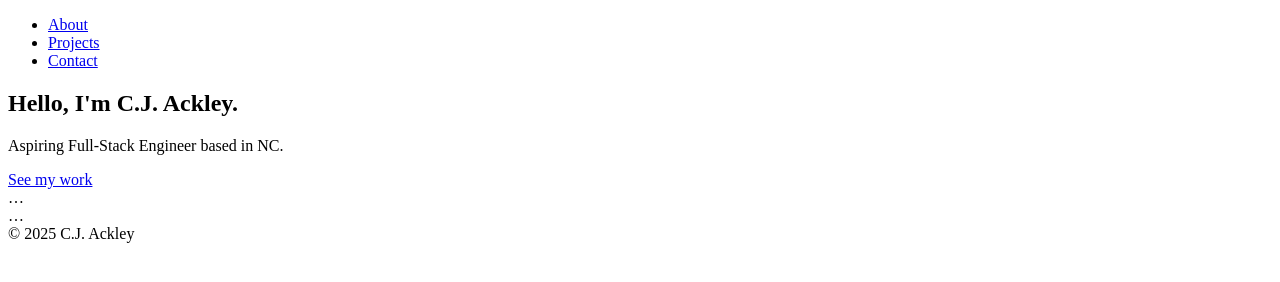
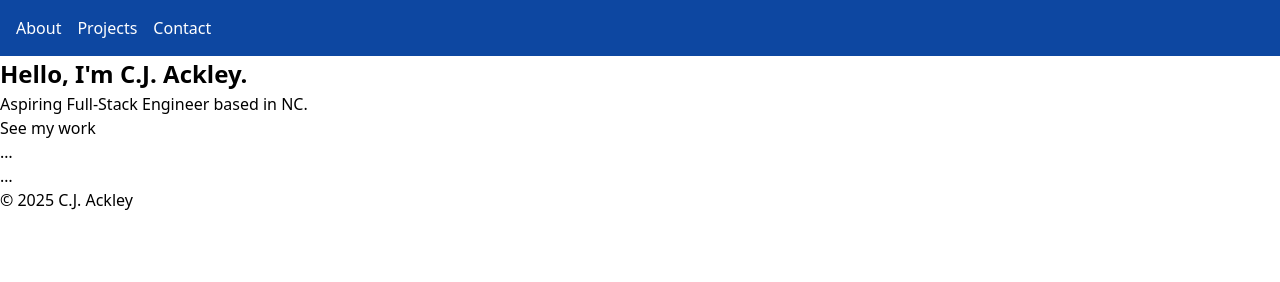
Before and after one commit to AI-CJ/front-end-journey, a plain HTML site: page week13-landing/index.html in a window 1280 px wide. Drawn offline with Linux system fonts and the light colour scheme.

Commit message:
Week 13 Day2: base CSS

```diff
--- a/week13-landing/index.html
+++ b/week13-landing/index.html
@@ -4,6 +4,7 @@
     <meta charset="UTF-8">
     <meta name="viewport" content="width=device-width, initial-scale=1.0">
     <title>C.J. Ackley – Web Developer</title>
+    <link rel="stylesheet" href="styles.css">
 </head>
 <body>
     <header>
--- /dev/null
+++ b/week13-landing/styles.css
@@ -0,0 +1,23 @@
+* {
+    box-sizing: border-box;
+    margin: 0;
+    padding: 0;
+}
+body {
+    font-family: system-ui, sans-serif;
+    line-height: 1.5;
+}
+header {
+    background: #0d47a1;
+    color: white;
+    padding: 1rem;
+}
+nav ul {
+    display: flex;
+    gap: 1rem;
+    list-style: none;
+}
+a {
+    color: inherit;
+    text-decoration: none;
+}
```
